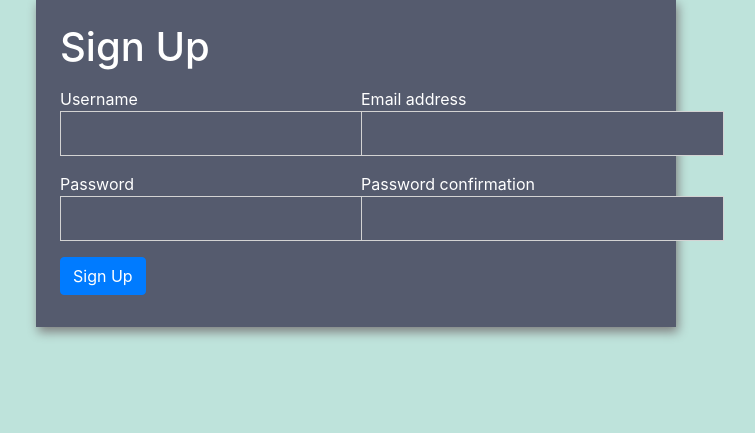
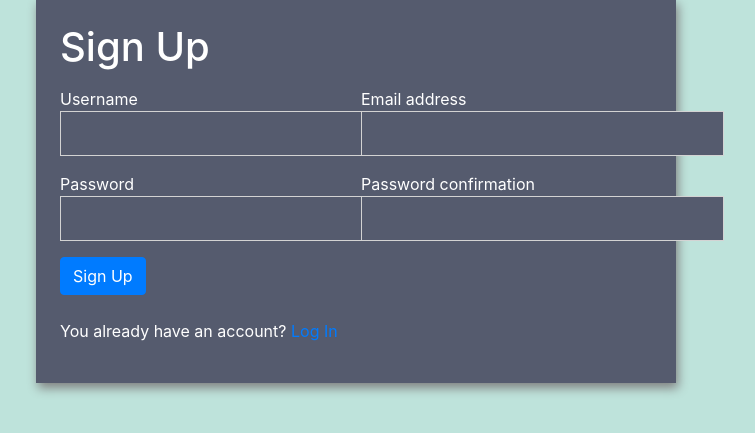
Before and after one commit to Diegoav87/Marketic, a Django app: page /accounts/signup/ in a window 1280 px wide. Shown: the part 121-554 px from the top of the page, without its empty margins (284-1039 px from the left). Run offline with Django 3.2, Linux system fonts and the light colour scheme; some libraries are stand-ins or nearby versions.

Commit message:
Some form links added

```diff
--- a/accounts/static/accounts/style.css
+++ b/accounts/static/accounts/style.css
@@ -16,3 +16,7 @@ input {
      background-color: #555b6e;
      outline: none;
 }
+
+a {
+    text-decoration: none;
+}
--- a/accounts/templates/accounts/login.html
+++ b/accounts/templates/accounts/login.html
@@ -25,6 +25,7 @@
         </div>
         <input type="submit" class="btn btn-primary" value="Log In">
     </form>
+    <p class="mt-4">You don't have an account? <a href="{% url 'accounts:signup' %}">Sign Up</a></p>
 </div>
 
 {% endblock %}
--- a/accounts/templates/accounts/signup.html
+++ b/accounts/templates/accounts/signup.html
@@ -38,6 +38,7 @@
         {% endfor %}
         <input type="submit" class="btn btn-primary" value="Sign Up">
     </form>
+    <p class="mt-4">You already have an account? <a href="{% url 'accounts:login' %}">Log In</a></p>
 </div>
 
 {% endblock %}
```
Also changed, not shown: db.sqlite3.
